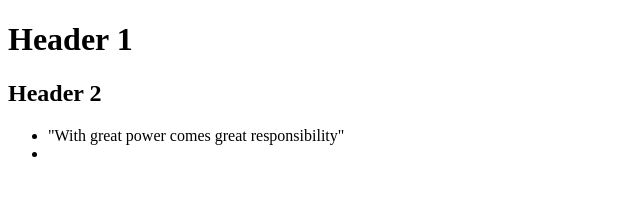
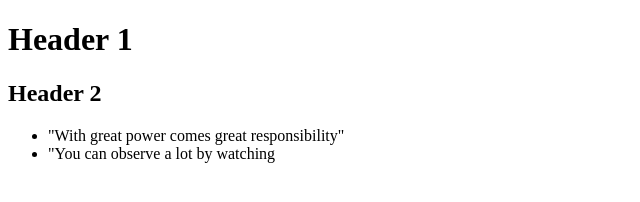
Before and after one commit to kkojootti/0main_opensap_repo, a plain HTML site: page index.html in a window 1280 px wide. Shown: the whole page, without its empty margins (0-640 px from the left). Drawn offline with Linux system fonts and the light colour scheme.

Commit message:
added 2nd quote

```diff
--- a/index.html
+++ b/index.html
@@ -10,7 +10,7 @@
 		<h2>Header 2</h2>
 		<ul>
 			<li>"With great power comes great responsibility"</li>
-			<li></li>
+			<li>"You can observe a lot by watching</li>
 		</ul>
 	</body>
 </html>
```
